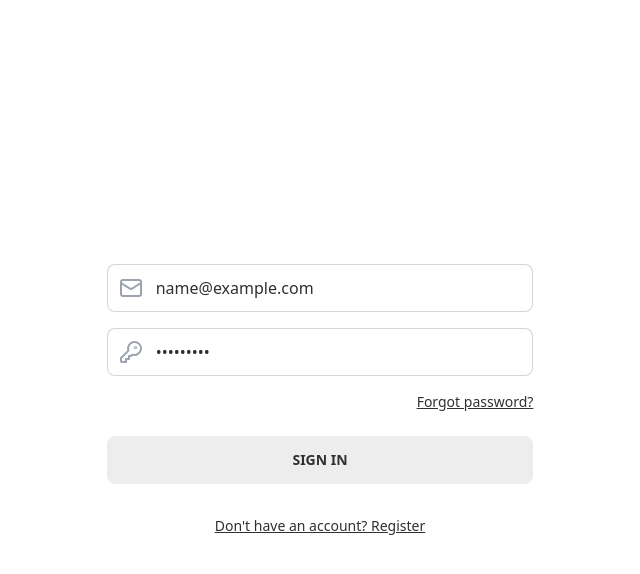
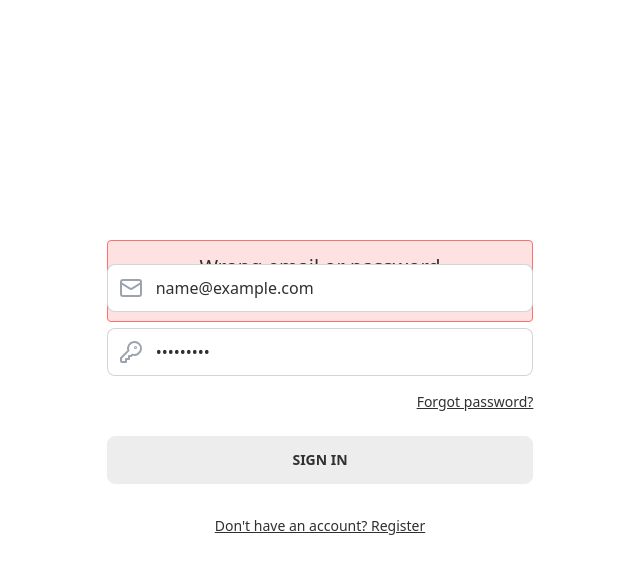
Before and after one commit to NillsvanLimbeek/photo-share, a SvelteKit app: page /auth/signin in a window 1280 px wide. Both pictures are taken after typing "name@example.com", "Sample123" into the empty fields and a click on the button "SIGN IN". Shown: the top 574 px of the page, without its empty margins (320-960 px from the left). Built offline with nearby package versions, Linux system fonts and the light colour scheme; no server answers.

Commit message:
success and error messages on auth

```diff
--- /dev/null
+++ b/src/components/AuthBox.svelte
@@ -0,0 +1,28 @@
+<script lang="ts">
+	export let success: boolean = false;
+	export let invalidCredentials: boolean = false;
+	export let userAlreadyExcist: boolean = false;
+</script>
+
+<div
+	class="absolute top-[15rem] flex justify-center items-center mb-14 w-1/3 py-3 rounded border {success
+		? 'border-green-400 bg-green-100'
+		: 'border-red-400 bg-red-100'}"
+>
+	<div class="flex flex-col gap-2">
+		{#if success}
+			<p class="text-center text-xl">Account created successfully!</p>
+			<p class="text-center text-sm">Please sign in to continue.</p>
+		{/if}
+
+		{#if invalidCredentials}
+			<p class="text-center text-xl">Wrong email or password</p>
+			<p class="text-center text-sm">Please try again</p>
+		{/if}
+
+		{#if userAlreadyExcist}
+			<p class="text-center text-xl">User already registered</p>
+			<p class="text-center text-sm">Please try another email address</p>
+		{/if}
+	</div>
+</div>
--- a/src/routes/auth/signin/+page.svelte
+++ b/src/routes/auth/signin/+page.svelte
@@ -1,12 +1,17 @@
 <script lang="ts">
+	import { page } from '$app/stores';
 	import { goto } from '$app/navigation';
 	import { authService } from '$lib/services/auth.service';
+
 	import Input from '../../../components/input/Input.svelte';
+	import AuthBox from '../../../components/AuthBox.svelte';
 
 	const { signIn } = authService;
 
 	let email = '';
 	let password = '';
+
+	let error = false;
 
 	async function handleSubmit() {
 		const res = await signIn(email, password);
@@ -14,6 +19,7 @@
 		if (res instanceof Error) {
 			// TODO: Show error message
 			console.error(res.message);
+			error = true;
 			return;
 		}
 
@@ -21,7 +27,15 @@
 	}
 </script>
 
-<div class="w-full h-full flex justify-center items-center">
+<div class="relative w-full h-full flex flex-col justify-center items-center">
+	{#if $page.url.searchParams.get('success')}
+		<AuthBox success />
+	{/if}
+
+	{#if error}
+		<AuthBox invalidCredentials />
+	{/if}
+
 	<form class="flex flex-col gap-4 w-1/3" on:submit|preventDefault={handleSubmit}>
 		<Input
 			required
--- a/src/routes/auth/signup/+page.svelte
+++ b/src/routes/auth/signup/+page.svelte
@@ -1,6 +1,7 @@
 <script lang="ts">
 	import { goto } from '$app/navigation';
 	import { authService } from '$lib/services/auth.service';
+	import AuthBox from '../../../components/AuthBox.svelte';
 	import Input from '../../../components/input/Input.svelte';
 
 	const { signUp } = authService;
@@ -9,12 +10,15 @@
 	let email = '';
 	let password = '';
 
+	let error = false;
+
 	async function handleSubmit() {
 		const res = await signUp(name, email, password);
 
 		if (res instanceof Error) {
 			// TODO: Show error message
 			console.error(res.message);
+			error = true;
 			return;
 		}
 
@@ -23,6 +27,10 @@
 </script>
 
 <div class="w-full h-full flex justify-center items-center">
+	{#if error}
+		<AuthBox userAlreadyExcist />
+	{/if}
+
 	<form class="flex flex-col gap-4 w-1/3" on:submit|preventDefault={handleSubmit}>
 		<Input
 			required
```
